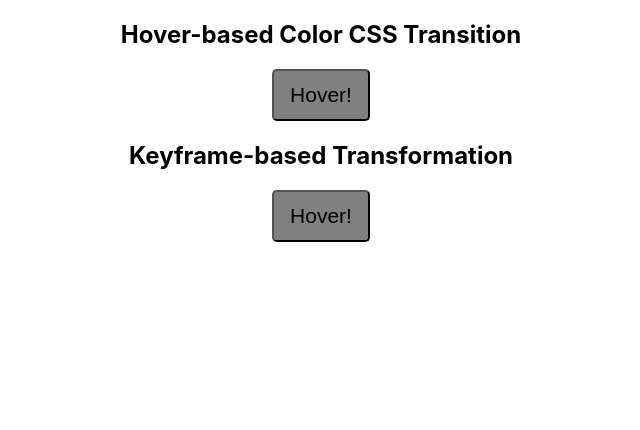
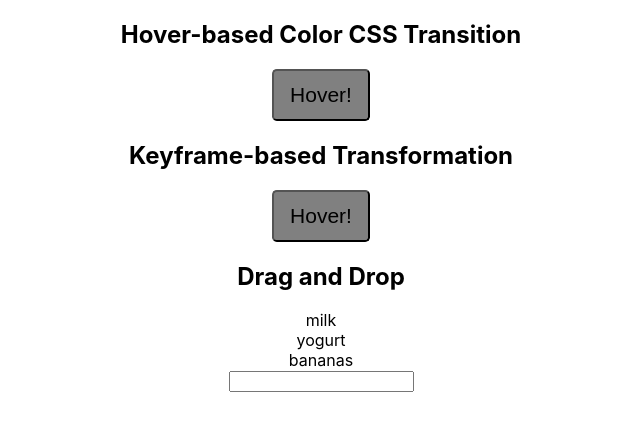
Before and after one commit to kawilliams8/Pro-React, a React (Create React App) app: page / in a window 1280 px wide. Shown: the top 430 px of the page, without its empty margins (319-959 px from the left). Built offline with nearby package versions, Linux system fonts and the light colour scheme.

Commit message:
Add shopping list structure

```diff
--- /dev/null
+++ b/src/AnimatedShoppingList.js
@@ -0,0 +1,52 @@
+import React, {Component} from 'react';
+import ReactCSSTransitionGroup from 'react-addons-css-transition-group';
+
+export default class AnimatedShoppingList extends Component {
+  constructor() {
+    super()
+    this.state = {
+      items: [
+        { id: 1, name: 'milk' },
+        { id: 2, name: 'yogurt' },
+        { id: 3, name: 'bananas' }
+      ]
+    }
+  }
+
+  handleChange(e) {
+    if (e.key === 'Enter') {
+      let newItem = {id: Date.now(), name: e.target.value}
+      let newItems = this.state.items.concat(newItem);
+      e.target.value = "";
+      this.setState({items: newItems})
+    }
+  }
+
+  handleRemove(i) {
+    let newItems = this.state.items;
+    newItems.splice(i, 1);
+    this.setState({items: newItems});
+  }
+
+  render() {
+    let shoppingItems = this.state.items.map((item, i) => (
+      <div
+        key={item.id}
+        className="item"
+        onClick={this.handleRemove.bind(this, i)}
+        >
+        {item.name}
+        </div>
+    ));
+
+    return (
+      <div>
+        {shoppingItems}
+        <input
+          type="text"
+          value={this.state.newItem}
+          onKeyDown={this.handleChange.bind(this)} />
+      </div>
+    );
+  }
+};
--- a/src/App.js
+++ b/src/App.js
@@ -1,5 +1,6 @@
 import React from 'react';
 import './App.css';
+import AnimatedShoppingList from './AnimatedShoppingList';
 
 function App() {
   return (
@@ -12,6 +13,8 @@ function App() {
       <button href="#" className="button" id="pulseanimation">
         Hover!
       </button>
+      <h2>Drag and Drop</h2>
+      <AnimatedShoppingList />
     </div>
   );
 }
```
